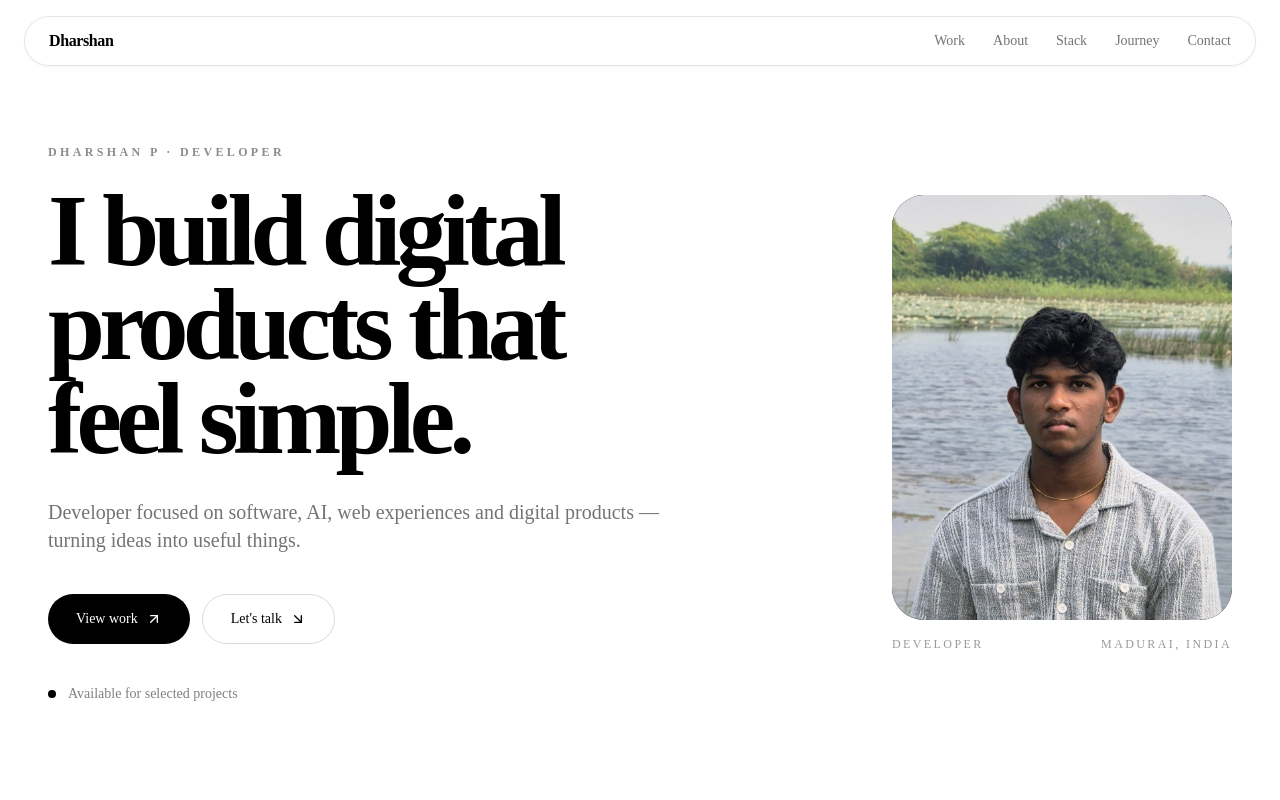
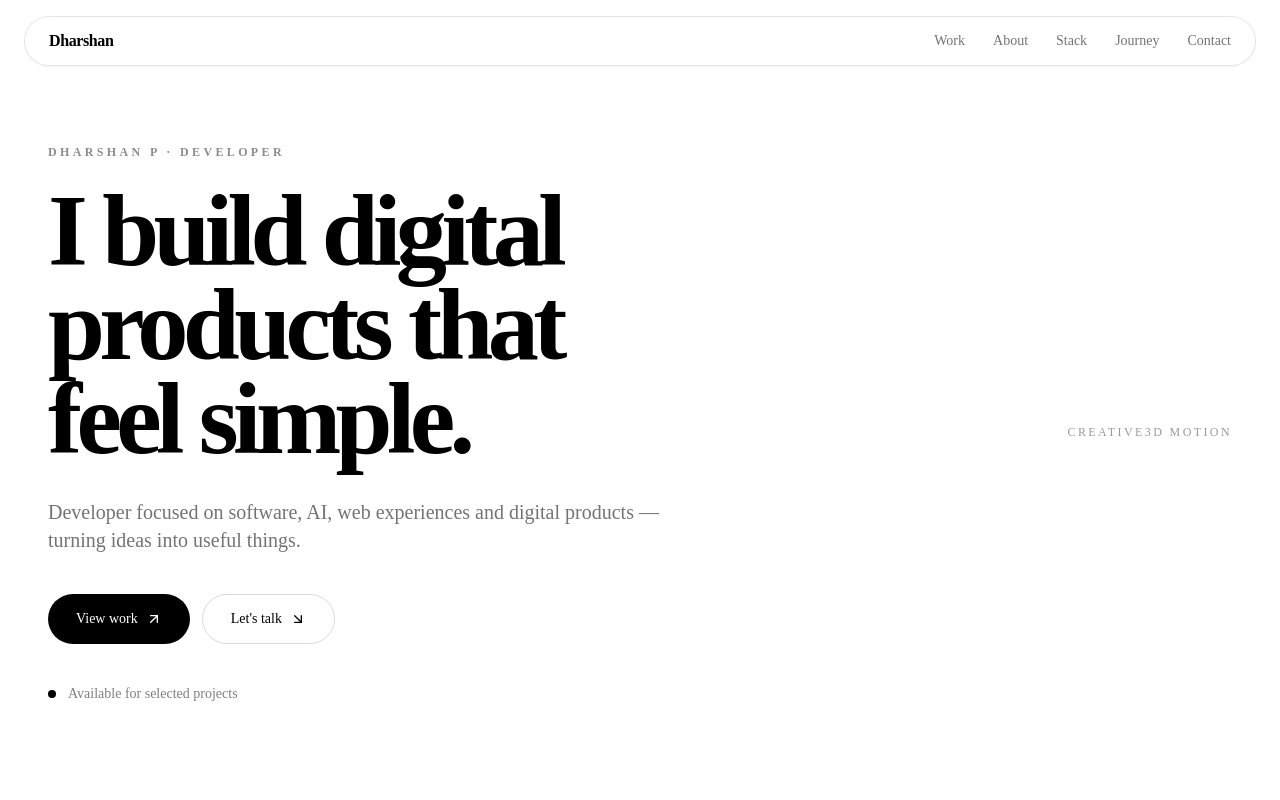
Before and after one commit to dharshan555-code/portfolio, a React (Vite) app: page / in a window 1280 px wide. Shown: the top 800 px of the page. Built offline with nearby package versions, Linux system fonts and the light colour scheme; the HTML template or start-up script is replaced by a standard one.

Commit message:
Add a CSS-powered 3D masterpiece animation to the portfolio hero section

```diff
--- a/src/App.tsx
+++ b/src/App.tsx
@@ -174,18 +174,25 @@ function Hero() {
         </Reveal>
 
         <Reveal className="md:justify-self-end">
-          <div className="mx-auto w-full max-w-[340px] md:ml-auto">
-            <div className="overflow-hidden rounded-[2rem] bg-black">
-              <img
-                src="/portfolio/profile-color.jpeg"
-                alt="Dharshan P"
-                className="profile-photo aspect-[4/5] w-full object-cover saturate-[1.08] contrast-[1.02]"
-              />
+          <div className="masterpiece-scene" aria-label="3D illustrated masterpiece artwork">
+            <div className="scene-glow" />
+            <div className="orbital-ring ring-one" />
+            <div className="orbital-ring ring-two" />
+            <div className="orbital-ring ring-three" />
+            <div className="core-structure">
+              <div className="core-shell" />
+              <div className="core-center" />
             </div>
-            <div className="mt-4 flex justify-between text-xs uppercase tracking-[0.2em] text-black/40">
-              <span>Developer</span>
-              <span>Madurai, India</span>
-            </div>
+            <div className="floating-cube cube-one" />
+            <div className="floating-cube cube-two" />
+            <div className="floating-cube cube-three" />
+            <div className="floating-dot dot-one" />
+            <div className="floating-dot dot-two" />
+            <div className="floating-dot dot-three" />
+          </div>
+          <div className="mt-4 flex justify-between text-xs uppercase tracking-[0.2em] text-black/40">
+            <span>Creative</span>
+            <span>3D motion</span>
           </div>
         </Reveal>
       </div>
@@ -554,7 +561,7 @@ function Footer() {
 
 export default function App() {
   return (
-    <div className="min-h-screen w-full overflow-x-hidden bg-white text-black">
+    <div className="min-h-screen w-full overflow-x-hidden bg-white text-black selection:bg-black selection:text-white">
       <Navbar />
       <main>
         <Hero />
```
